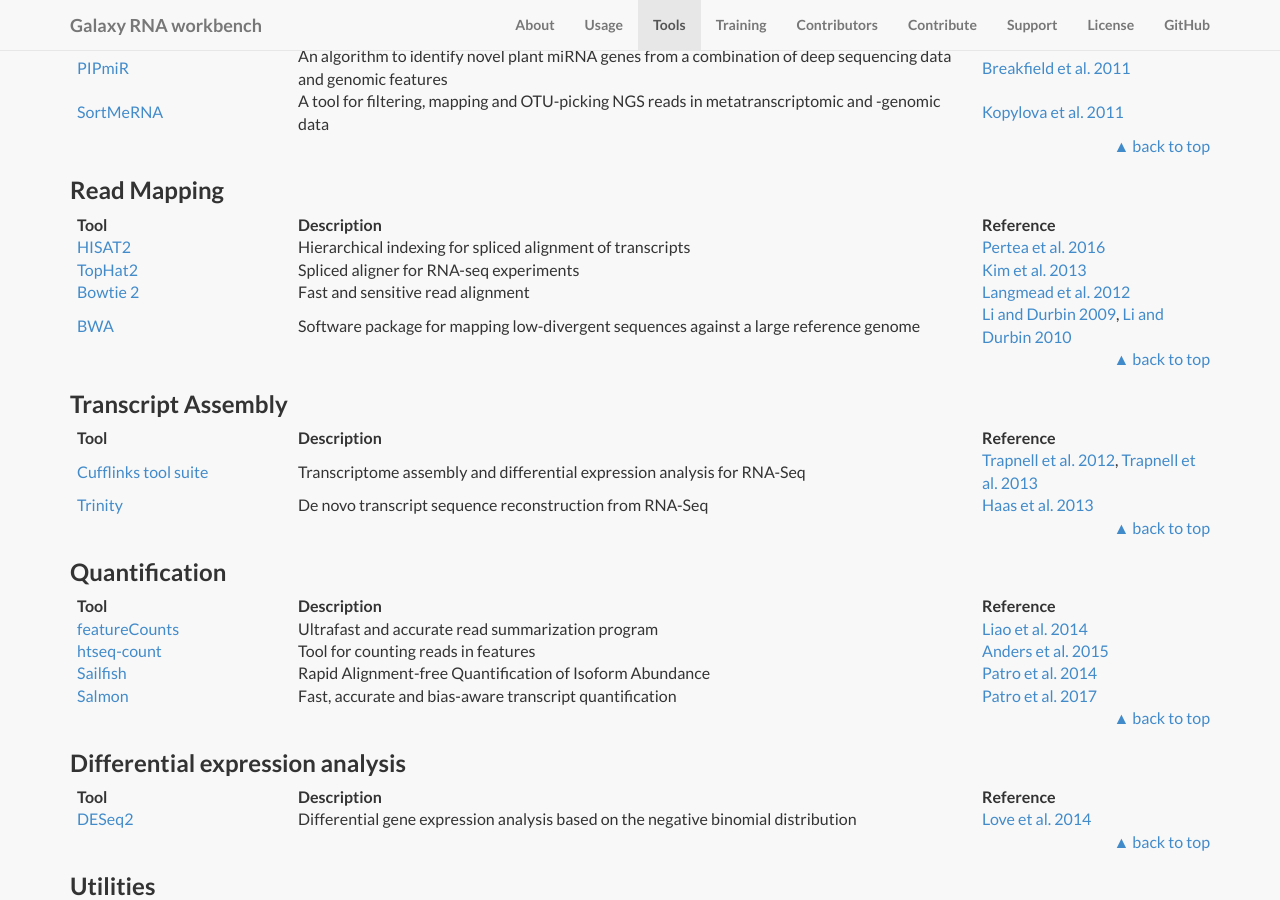
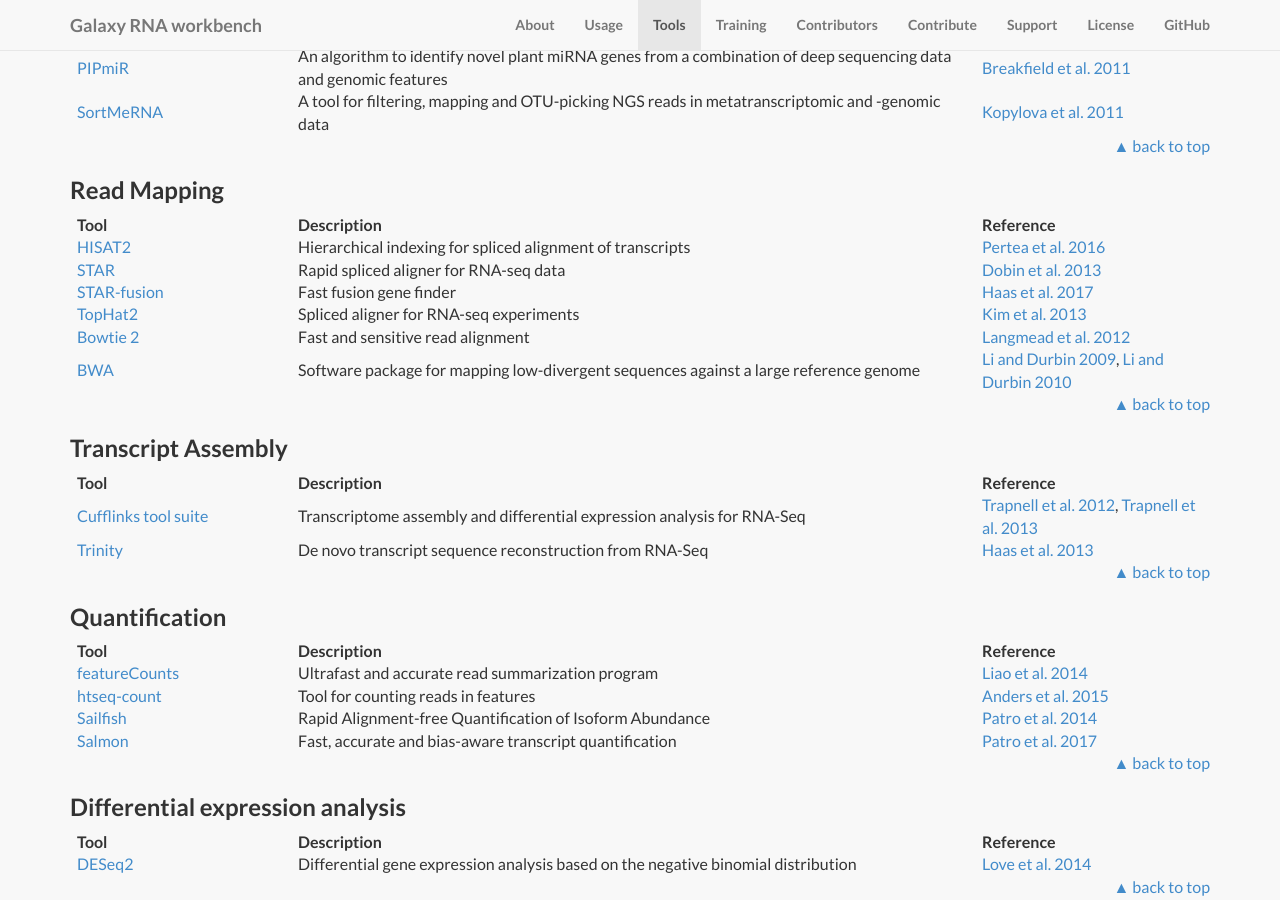
Before and after one commit to bgruening/galaxy-rna-workbench, a Jekyll site: the page built from index.md, in a window 1280 px wide and 900 px high, scrolled down 5876 px. Built offline with Jekyll 4.4.1, drawn with Linux system fonts in a browser that asks for light colours; nearby versions of some CDN libraries; library files that are not in the unit come from our copies; our own code applies the rules of GitHub Pages for plain Markdown files.

Commit message:
[ci skip] Update site on 2017-10-05 18:34:25

```diff
--- a/index.md
+++ b/index.md
@@ -233,6 +233,8 @@
 Tool | Description | Reference
 --- | --- | ---
 [HISAT2](https://ccb.jhu.edu/software/hisat2/) | Hierarchical indexing for spliced alignment of transcripts | [Pertea et al. 2016](https://dx.doi.org/10.1038/nprot.2016.095)
+[STAR](https://github.com/alexdobin/STAR) | Rapid spliced aligner for RNA-seq data | [Dobin et al. 2013](https://academic.oup.com/bioinformatics/article/29/1/15/272537/STAR-ultrafast-universal-RNA-seq-aligner)
+[STAR-fusion](https://github.com/STAR-Fusion/STAR-Fusion) | Fast fusion gene finder | [Haas et al. 2017](https://www.biorxiv.org/content/early/2017/03/24/120295)
 [TopHat2](https://ccb.jhu.edu/software/tophat/) | Spliced aligner for RNA-seq experiments | [Kim et al. 2013](https://dx.doi.org/10.1038%2Fnprot.2013.084)
 [Bowtie 2](http://bowtie-bio.sourceforge.net/bowtie2/index.shtml) | Fast and sensitive read alignment | [Langmead et al. 2012](https://dx.doi.org/10.1038/nmeth.1923)
 [BWA](http://bio-bwa.sourceforge.net/) | Software package for mapping low-divergent sequences against a large reference genome | [Li and Durbin 2009](https://dx.doi.org/10.1093/bioinformatics/btp324), [Li and Durbin 2010](https://dx.doi.org/10.1093/bioinformatics/btp698)
```
